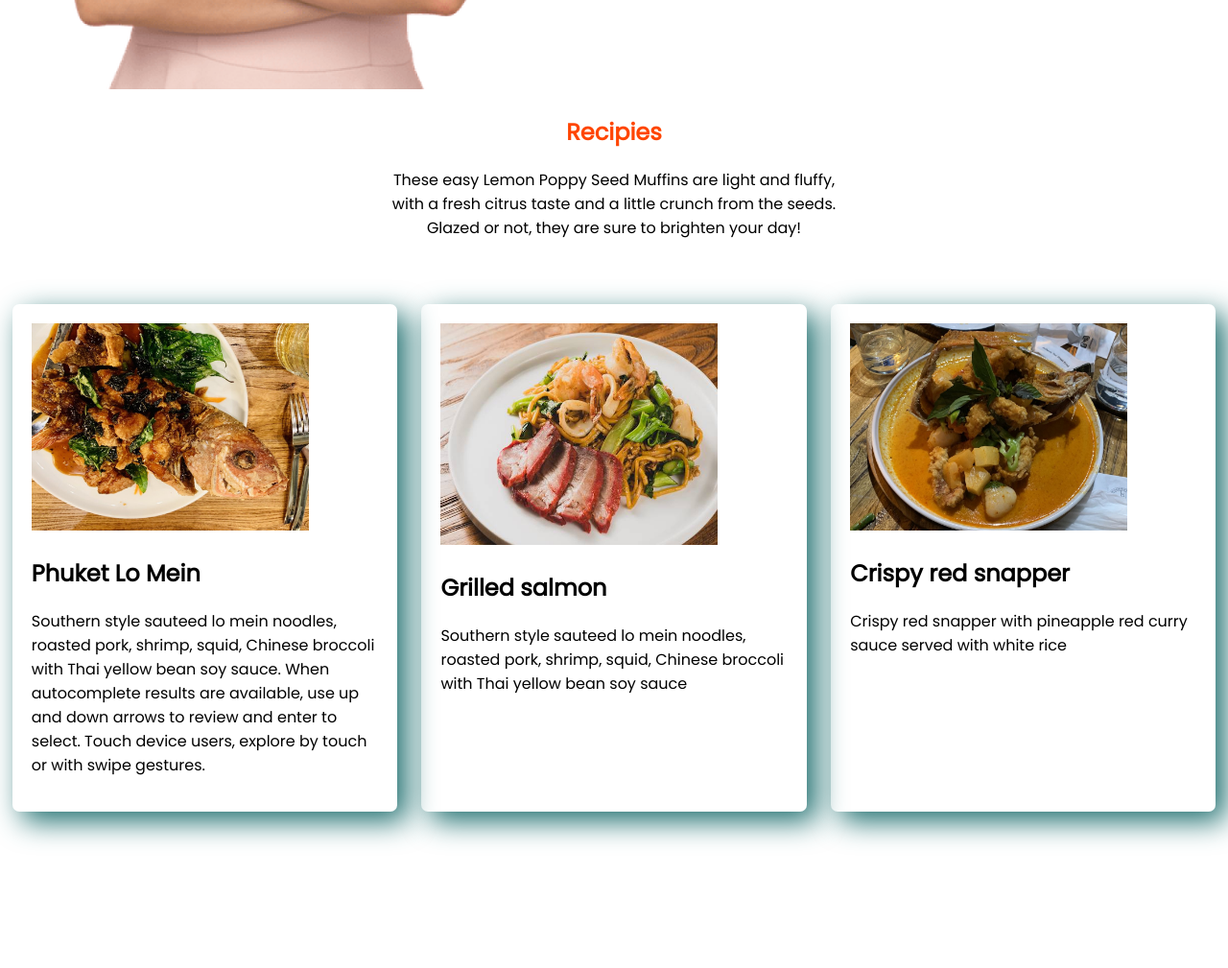
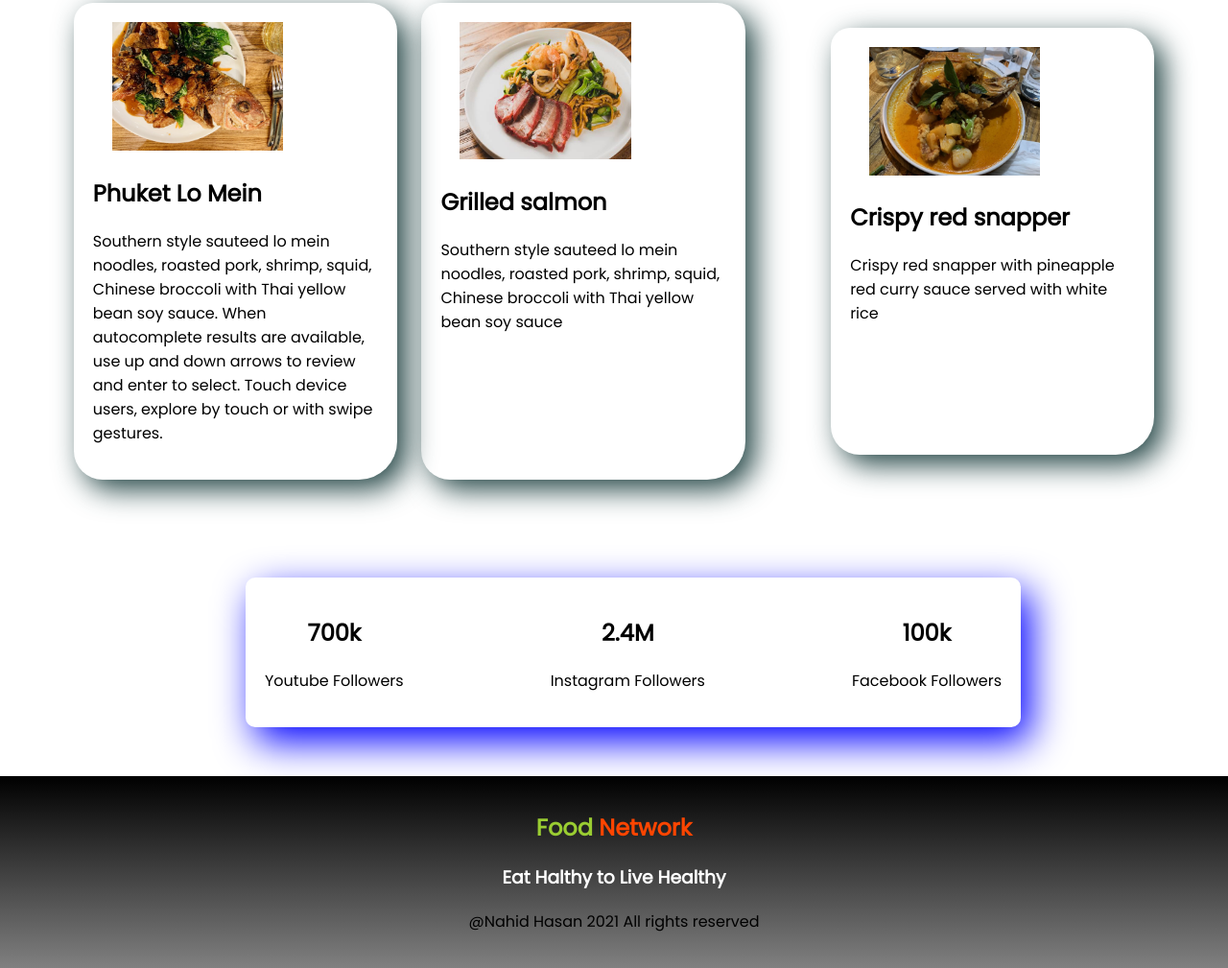
Before and after one commit to NahidKhan99/Food-Network, a plain HTML site: page index.html in a window 1280 px wide. Shown: the part 1168-2177 px from the top of the page at 96% size. Before the commit the page ends 2065 px from the top, so only its background shows below. Drawn offline with Linux system fonts and the light colour scheme.

Commit message:
first commit

```diff
--- a/index.html
+++ b/index.html
@@ -50,7 +50,7 @@
         </div>
 
         <div class="flexible-container">
-            <div class="recipe-items half-width" id="first-items">
+            <div id="first-items" class="recipe-items half-width">
                 <img src="images/Grilled salmon.jpg" alt="">
                 <h2>Phuket Lo Mein</h2>
                 <p>Southern style sauteed lo mein noodles, roasted pork, shrimp, squid, Chinese broccoli with Thai
@@ -68,7 +68,7 @@
                     bean soy sauce</p>
             </div>
 
-            <div class="recipe-items half-width">
+            <div id="last-items" class="recipe-items half-width">
                 <img src="images/Crispy red snapper.jpg" alt="">
                 <h2>Crispy red snapper</h2>
                 <p>Crispy red snapper with pineapple red curry sauce
@@ -79,7 +79,27 @@
 
 
     </section>
-
+    <section id="social-media" class="flexible-container">
+        <div class="center-text">
+            <h1>700k</h1>
+            <p>Youtube Followers</p>
+        </div>
+        <div class="center-text">
+            <h1>2.4M</h1>
+            <p>Instagram Followers</p>
+        </div>
+        <div class="center-text">
+            <h1>100k</h1>
+            <p>Facebook Followers</p>
+        </div>
+    </section>
+    <footer>
+        <div class="element">
+            <h2> <span class="color-text">Food</span> <span class="orange-color">Network</span></h2>
+            <h3>Eat Halthy to Live Healthy</h3>
+            <p>@Nahid Hasan 2021 All rights reserved</p>
+        </div>
+    </footer>
 
 </body>
 
--- a/style.css
+++ b/style.css
@@ -15,9 +15,11 @@ h1{
 .half-width{
     width: 50%;
     padding-left: 5%;
+
 }
 .half-width img{
-    width: 80%;
+    width: 60%;
+    margin-left: 20px;
 }
 .link-button{
     display: inline-block;
@@ -36,18 +38,47 @@ h1{
 .about-big{
     background-image: url(images/7.png);
     background-repeat: no-repeat;
+
 }
 
 .center-text{
     text-align: center;
+
 }
 .recipe-items{
     width: 35%;
     margin: 4% 1%;
     padding: 20px 20px;
-    box-shadow: 10px 10px 30px rgb(29,110,110);
-    border-radius: 7px;
+    box-shadow: 10px 10px 30px rgb(34, 68, 68);
+    border-radius: 20px 30px 40px;
 }
-.first-items{
-    margin-left: 5%;
+#first-items{
+    margin-left: 6%;
 }
+#last-items{
+    margin: 6%;
+}
+#social-media{
+    width: 60%;
+    margin: 4% 20%;
+    padding: 20px;
+    align-items: center;
+    justify-content: space-between;
+    box-shadow: 10px 15px 40px blue;
+    border-radius: 10px;
+}
+footer{
+    height: 200px;
+    text-align: center;
+   background-image: linear-gradient(black,gray);
+}
+.element{
+    padding-top: 16px;
+}
+.element h3{
+    color: white;
+    text-decoration: none;
+}
+.color-text{
+    color: yellowgreen;
+}
```
